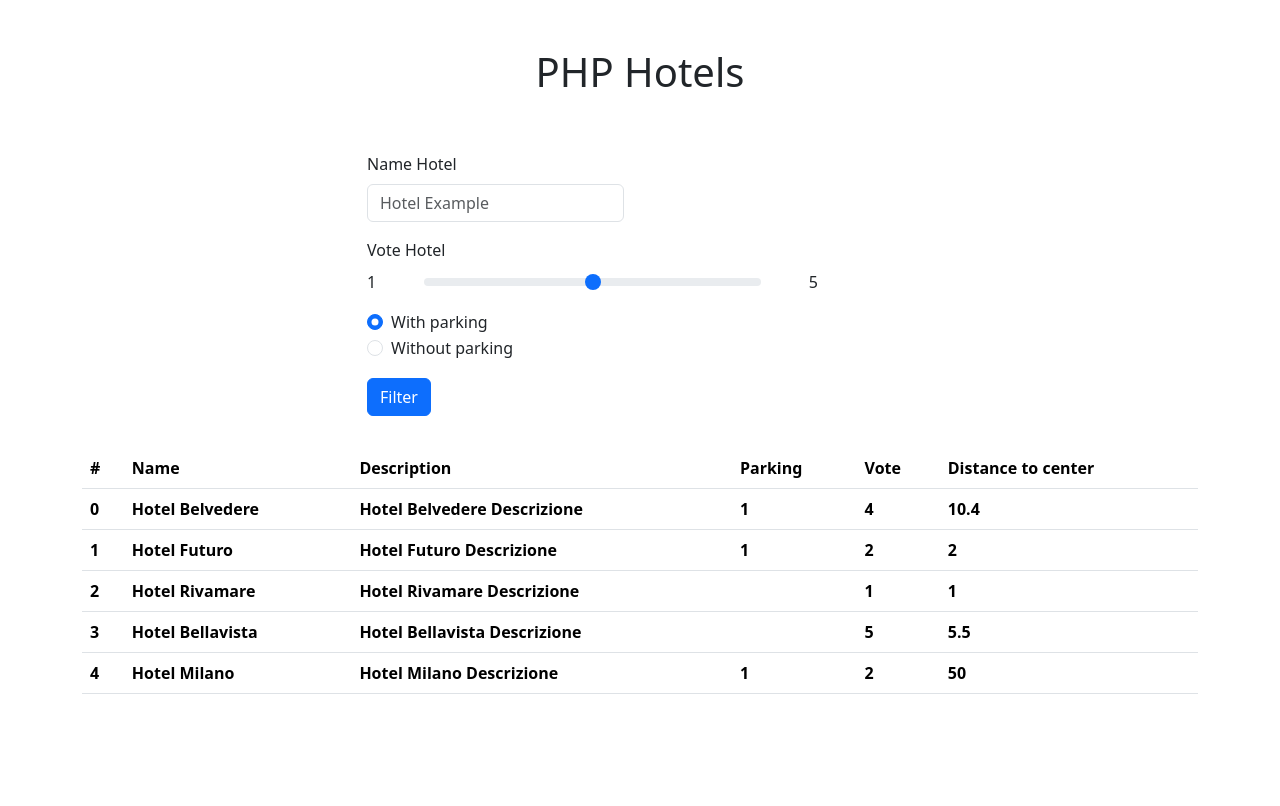
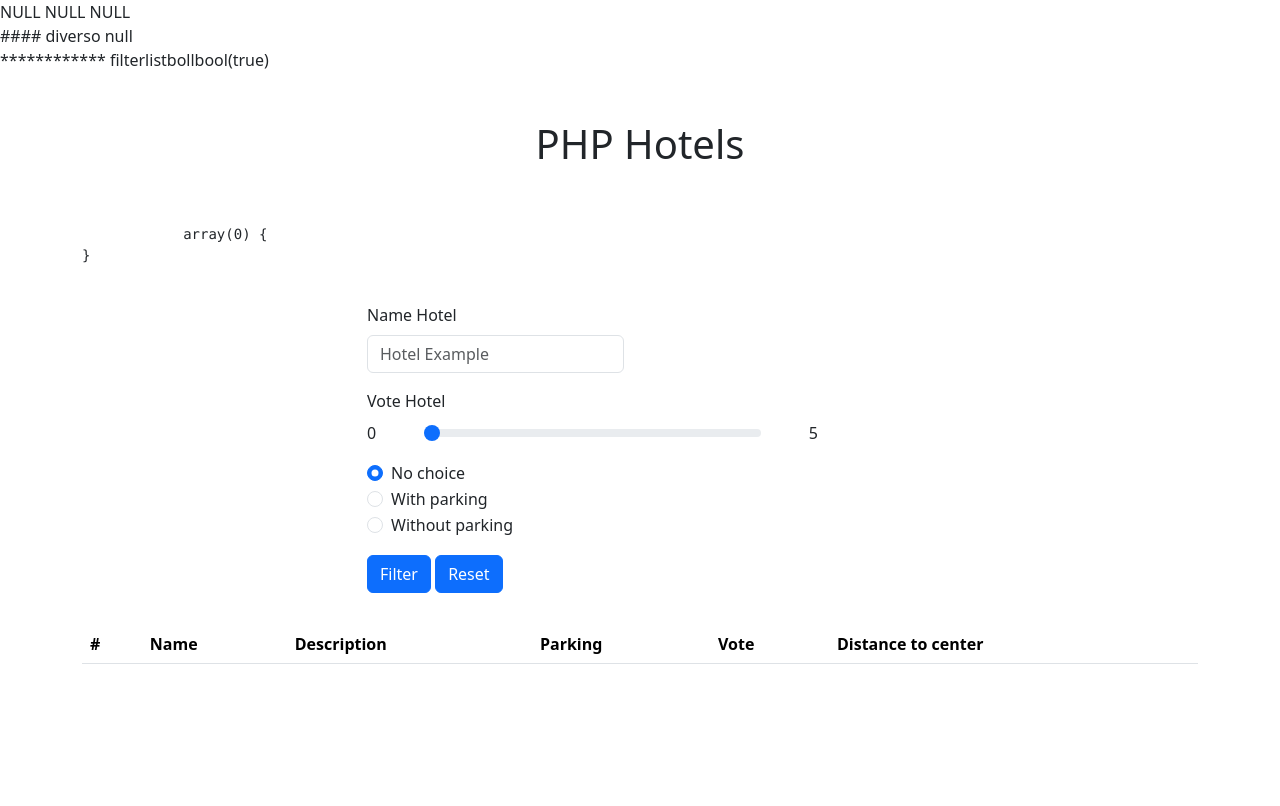
Before and after one commit to Roberto-Larivera/php-hotel, a PHP site: page / in a window 1280 px wide. After the commit the page ends 664 px from the top, so only its background shows below. Run offline with PHP 8.4, Linux system fonts and the light colour scheme; lists and menus that the app fills with data are empty.

Commit message:
mod + 1/2 aggiunte per filtraggio

```diff
--- a/index.php
+++ b/index.php
@@ -39,6 +39,75 @@ $hotels = [
 
 ];
 
+//$_GET('');
+
+$nameHotel = $_GET['name_hotel'] ?? null;
+$voteHotel = $_GET['vote_hotel'] ?? null;
+$parkingHotel = $_GET['parking_hotel']  ?? null;
+if ($parkingHotel != null) {
+    $parkingHotel = filter_var($_GET['parking_hotel'], FILTER_VALIDATE_BOOLEAN);
+}
+var_dump($nameHotel);
+var_dump($voteHotel);
+var_dump($parkingHotel);
+$filterList = [];
+$filterListBoll = false;
+$resetButton = false;
+
+if ($nameHotel != null &&  $nameHotel != '' || $voteHotel != null && $voteHotel != 0 || $parkingHotel != null || $parkingHotel == false) {
+    $filterListBoll = true;
+    // if($nameHotel != null &&  $nameHotel != ''){
+    //     foreach ($hotels as $hotelsKey => $hotel) {
+    //         if($nameHotel){
+    //             $filterName = in_array($nameHotel, $hotel);
+    //             if($filterName ){
+    //                 echo 'entrato name <br>';
+
+    //                 $filterList[]= $hotel;
+    //             }
+    //         }
+    //     }
+    // }
+    // if ($voteHotel != null && $voteHotel != 0) {
+    //     foreach ($hotels as $hotelsKey => $hotel) {
+
+    //         if ($hotel['vote'] >= $voteHotel) {
+
+    //             echo '<br> entrato vote  ';
+
+    //             $filterList[] = $hotel;
+    //         }
+    //     }
+    // }
+    if ($parkingHotel != null || $parkingHotel == false) {
+        echo '<br> #### diverso null';
+        foreach ($hotels as $hotelsKey => $hotel) {
+
+            if ($hotel['parking'] === $parkingHotel) {
+                echo '<br> entrato parking ';
+                var_dump($parkingHotel);
+                var_dump($hotel['parking']);
+
+                $filterList[] = $hotel;
+            }
+        }
+    }
+} else {
+    $filterListBoll = false;
+}
+
+
+if ($resetButton) {
+    $filterList = [];
+    $filterListBoll = false;
+    $nameHotel = null;
+    $voteHotel = null;
+    $parkingHotel = null;
+    $resetButton = false;
+}
+echo '<br> ************ filterlistboll';
+var_dump($filterListBoll);
+
 ?>
 
 <?php  ?>
@@ -63,26 +132,11 @@ $hotels = [
                 </h1>
             </div>
         </div>
-
-        <!-- <div class="row mb-5">
-            <div class="col">
-                <div>
+        <pre>
             <?php
-                    /*
-                    foreach ($hotels as $hotel) {
-                        echo '<ul>';
-                        foreach ($hotel as $hotelKey => $hotelValue) {
-                            echo '<li>';
-                            echo $hotelKey . ': ' . $hotelValue;
-                            echo '</li>';
-                        }
-                        echo '</ul>';
-                    }
-                    */
+            echo var_dump($filterList);
             ?>
-                </div>
-            </div>
-        </div> -->
+        </pre>
 
         <div class="row">
             <div class="col-6 offset-3">
@@ -107,9 +161,9 @@ $hotels = [
                     <div class="row mb-3">
                         <div class="col-10 d-flex gap-5">
                             <span>
-                                1
+                                0
                             </span>
-                            <input type="range" class="form-range" min="1" max="5" id="filter_hotel" name="vote_hotel">
+                            <input type="range" class="form-range" min="0" max="5" value="0" id="filter_hotel" name="vote_hotel">
                             <span>
                                 5
                             </span>
@@ -119,13 +173,19 @@ $hotels = [
                     <div class="row mb-3">
                         <div class="col">
                             <div class="form-check">
-                                <input class="form-check-input" type="radio"  id="filter_parking-1" checked value="true" name="parking_hotel">
+                                <input class="form-check-input" type="radio" id="filter_parking-1" value="null" checked name="parking_hotel">
+                                <label class="form-check-label" for="filter_parking-1">
+                                    No choice
+                                </label>
+                            </div>
+                            <div class="form-check">
+                                <input class="form-check-input" type="radio" id="filter_parking-1" value="true" name="parking_hotel">
                                 <label class="form-check-label" for="filter_parking-1">
                                     With parking
                                 </label>
                             </div>
                             <div class="form-check">
-                                <input class="form-check-input" type="radio"  id="filter_parking-2" value="false" name="parking_hotel">
+                                <input class="form-check-input" type="radio" id="filter_parking-2" value="false" name="parking_hotel">
                                 <label class="form-check-label" for="filter_parking-2">
                                     Without parking
                                 </label>
@@ -137,6 +197,9 @@ $hotels = [
                             <div class="col-auto">
                                 <button class="btn btn-primary mb-3">
                                     Filter
+                                </button>
+                                <button reset value="true" class="btn btn-primary mb-3">
+                                    Reset
                                 </button>
                             </div>
                         </div>
@@ -160,15 +223,37 @@ $hotels = [
                     </thead>
                     <tbody>
                         <?php
-                        foreach ($hotels as $hotelsKey => $hotel) {
+                        if ($filterListBoll) {
+                            foreach ($filterList as $hotelsKey => $hotel) {
                                 echo '<tr>';
-                            echo '<th scope="row">' . $hotelsKey . '</th>';
+                                echo '<th scope="row">' . $hotelsKey + 1 . '</th>';
                                 foreach ($hotel as $hotelKey => $hotelValue) {
                                     echo '<th>';
+                                    if (is_bool($hotelValue)) {
+                                        echo ($hotelValue ? 'yes' : 'no');
+                                    } else {
                                         echo $hotelValue;
+                                    }
                                     echo '</th>';
                                 }
                                 echo '</tr>';
+                            }
+                        } else {
+
+                            foreach ($hotels as $hotelsKey => $hotel) {
+                                echo '<tr>';
+                                echo '<th scope="row">' . $hotelsKey + 1 . '</th>';
+                                foreach ($hotel as $hotelKey => $hotelValue) {
+                                    echo '<th>';
+                                    if (is_bool($hotelValue)) {
+                                        echo ($hotelValue ? 'yes' : 'no');
+                                    } else {
+                                        echo $hotelValue;
+                                    }
+                                    echo '</th>';
+                                }
+                                echo '</tr>';
+                            }
                         }
                         ?>
                     </tbody>
```
Lines whose indentation alone changed are shown as unchanged.
